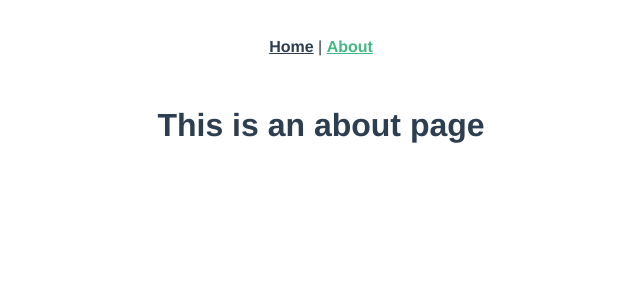
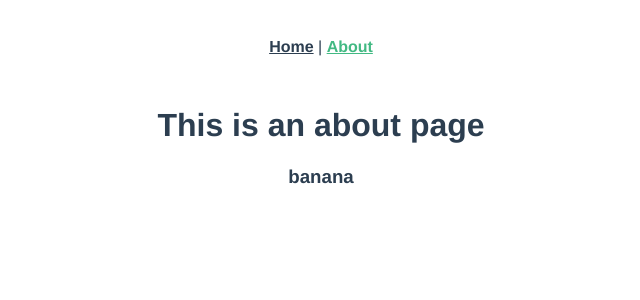
Before and after one commit to weite122/vue-study-demo, a Vue app in the folder vue-course/vue-router/: page /#/about in a window 1280 px wide. Shown: the top 300 px of the page, without its empty margins (319-959 px from the left). Built offline with nearby package versions, Linux system fonts and the light colour scheme.

Commit message:
[A]路由组件传参对象模式

```diff
--- a/vue-course/vue-router/src/router/router.js
+++ b/vue-course/vue-router/src/router/router.js
@@ -13,7 +13,10 @@ export default [
     // route level code-splitting
     // this generates a separate chunk (about.[hash].js) for this route
     // which is lazy-loaded when the route is visited.
-    component: () => import(/* webpackChunkName: "about" */ '@/views/About.vue')
+    component: () => import(/* webpackChunkName: "about" */ '@/views/About.vue'),
+    props: {
+      food: 'banana'
+    }
   },
   // 动态路由
   {
--- a/vue-course/vue-router/src/views/About.vue
+++ b/vue-course/vue-router/src/views/About.vue
@@ -1,5 +1,16 @@
 <template>
   <div class="about">
     <h1>This is an about page</h1>
+    <h3>{{ food }}</h3>
   </div>
 </template>
+<script>
+export default {
+  props: {
+    food: {
+      type: String,
+      default: 'apple'
+    }
+  }
+}
+</script>
```
